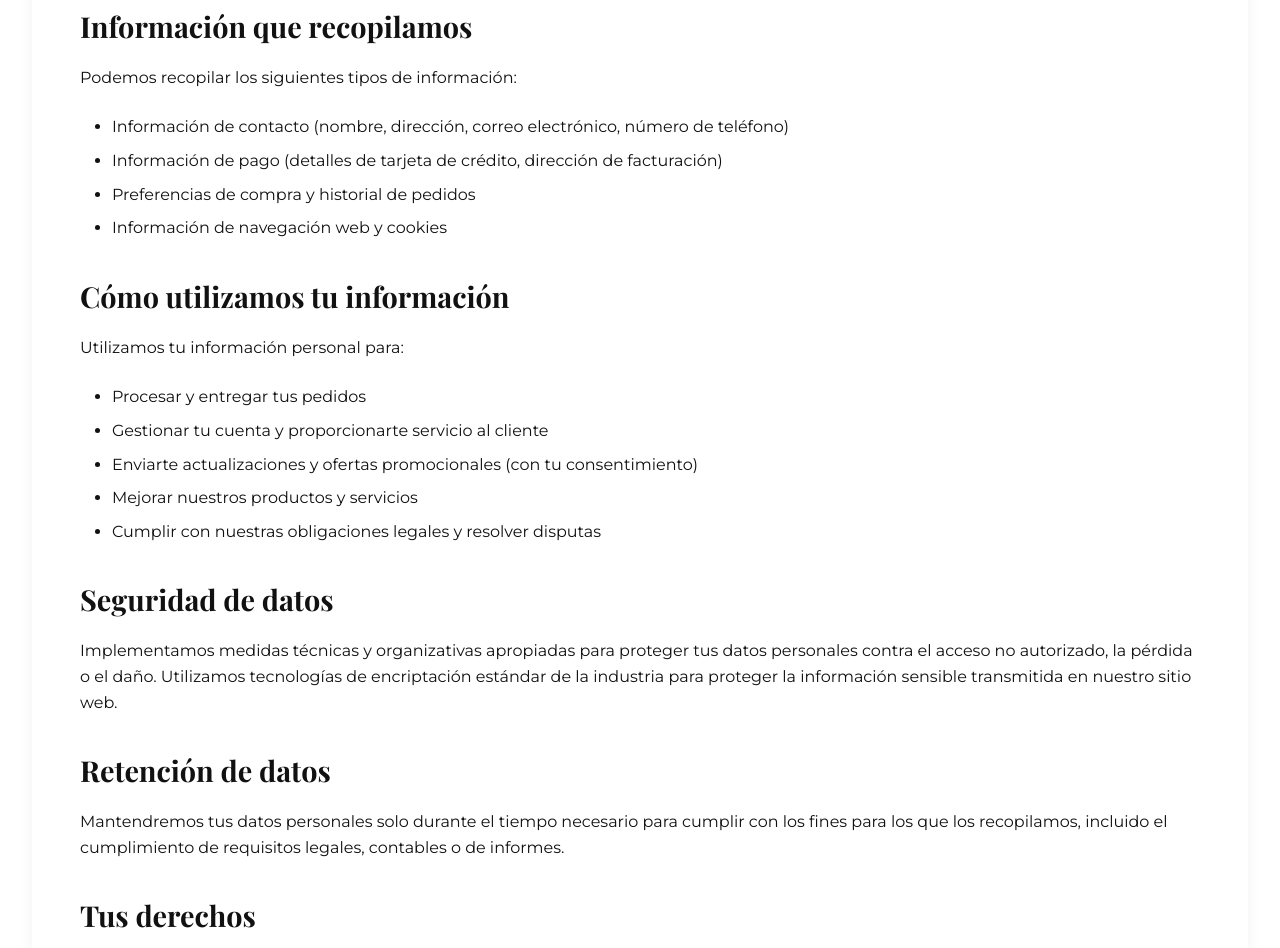
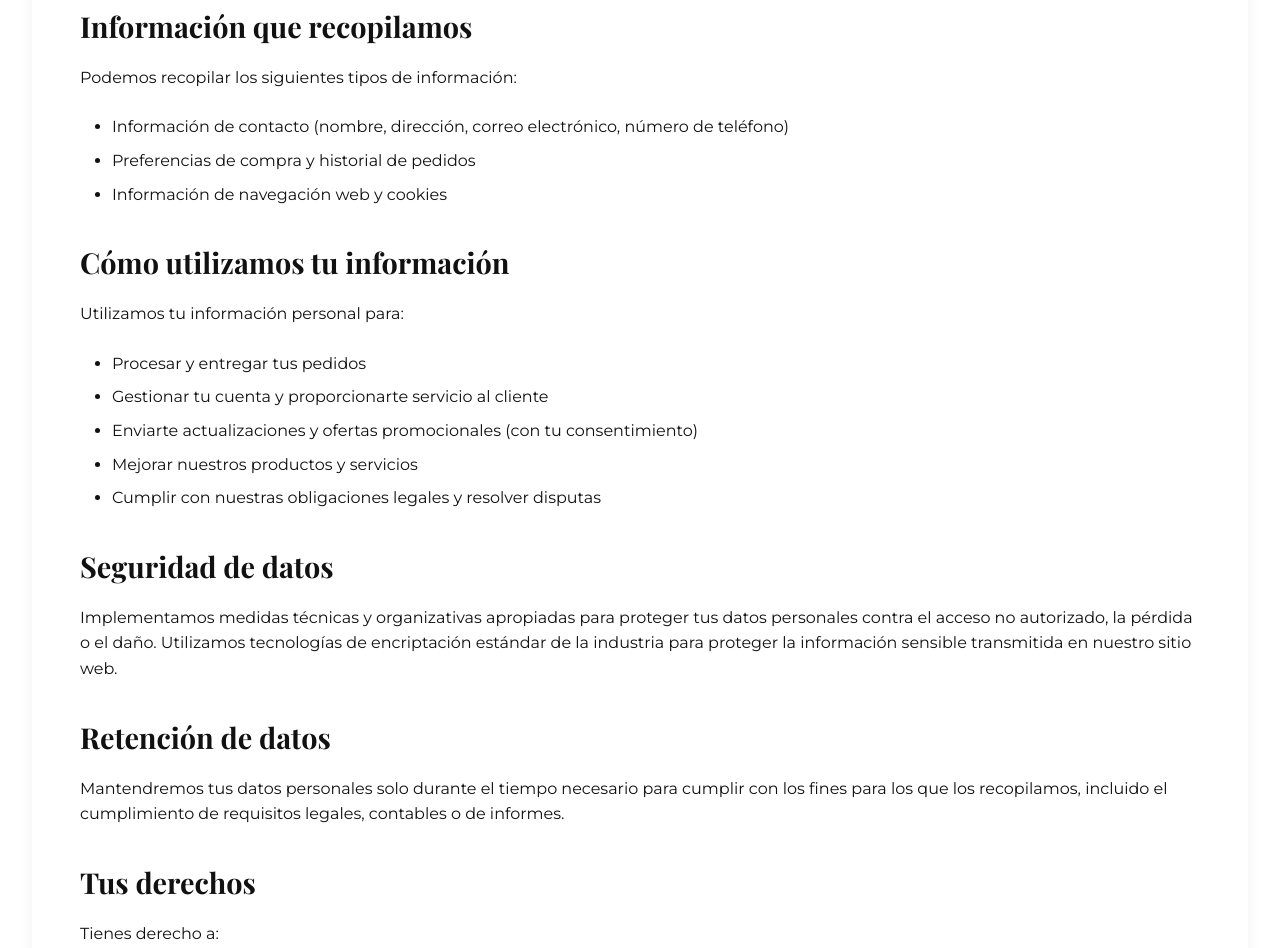
Before and after one commit to tomas-arciniegas/ClienteCamilaAccesorios, a plain HTML site: page index.html in a window 1280 px wide. Shown: the part 4642-5590 px from the top of the page. Drawn offline with nearby package versions, Linux system fonts and the light colour scheme; no server answers.

Commit message:
Update index.html

```diff
--- a/index.html
+++ b/index.html
@@ -1273,7 +1273,6 @@
                 <p>Podemos recopilar los siguientes tipos de información:</p>
                 <ul>
                     <li>Información de contacto (nombre, dirección, correo electrónico, número de teléfono)</li>
-                    <li>Información de pago (detalles de tarjeta de crédito, dirección de facturación)</li>
                     <li>Preferencias de compra y historial de pedidos</li>
                     <li>Información de navegación web y cookies</li>
                 </ul>
```
